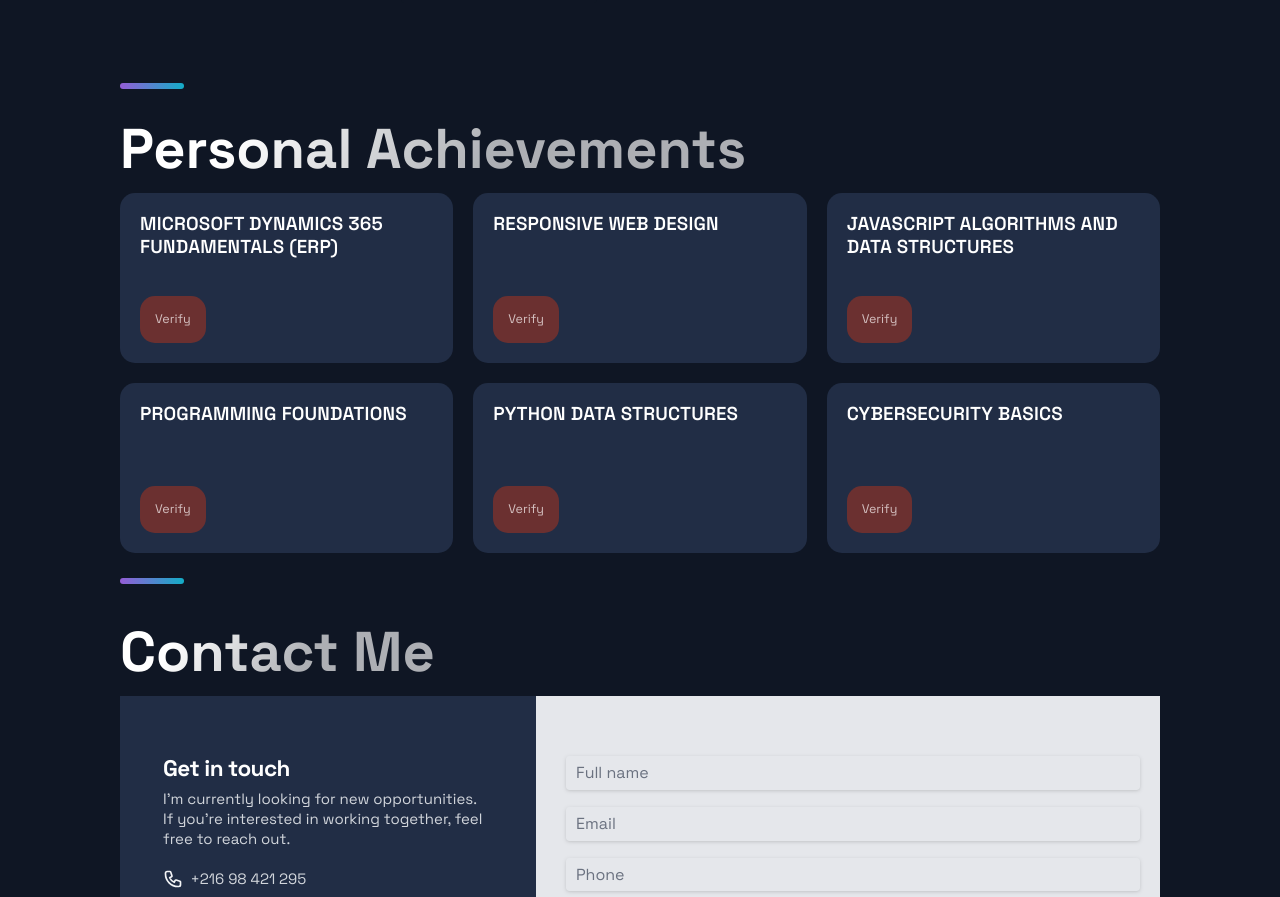
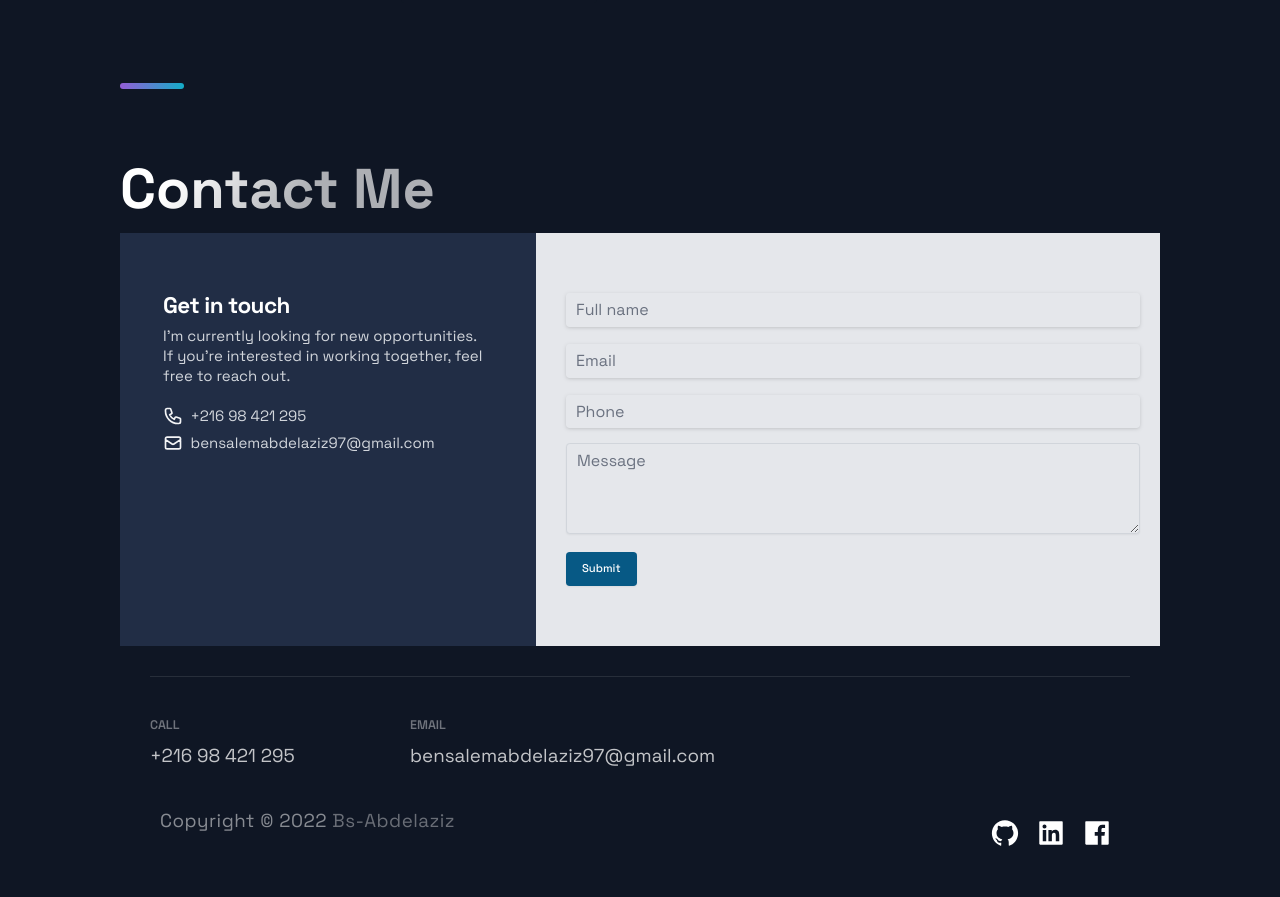
Before and after one commit to AbdelazizBs/portfolio, a Next.js app: page / in a window 1280 px wide. Shown: the part 2840-3737 px from the top of the page. Built offline with nearby package versions, Linux system fonts and the light colour scheme.

Commit message:
delete acomplishments

```diff
--- a/src/components/Acomplishments/Acomplishments.jsx
+++ b/src/components/Acomplishments/Acomplishments.jsx
@@ -1,61 +1,10 @@
 import React from 'react'
 
-import { motion } from 'framer-motion'
-import { Section, SectionDivider, SectionTitle } from '../../styles/GlobalComponents'
+import { Section} from '../../styles/GlobalComponents'
 import ContactMe from '../ContactMe'
 
-
-const data = [
-  {
-    number: 'MICROSOFT DYNAMICS 365 FUNDAMENTALS (ERP)',
-    text: 'https://portal.certiport.com/Portal/Pages/PrintTranscriptInfo.aspx?action=Cert&id=479&cvid=qEKO/7kll24Xk371lrKHVg=='
-  },
-  {
-    number: 'RESPONSIVE WEB DESIGN',
-    text: 'https://www.freecodecamp.org/certification/bassemdimassi/responsive-web-design'
-  },
-  {
-    number: 'JAVASCRIPT ALGORITHMS AND DATA STRUCTURES',
-    text: 'https://freecodecamp.org/certification/bassemdimassi/javascriptalgorithms-and-data-structures'
-  },
-  {
-    number: 'PROGRAMMING FOUNDATIONS',
-    text: 'https://www.coursera.org/account/accomplishments/verify/KA7A3733V329'
-  },
-  { number: 'PYTHON DATA STRUCTURES', text: 'https://www.coursera.org/account/accomplishments/verify/G2D698X42DEA' },
-  {
-    number: 'CYBERSECURITY BASICS',
-    text:"https://www.netacad.com/portal/letters_certificates/generate_certificate/2034458/0/1015942133"
-  }
-]
 const Acomplishments = () =>
   <Section>
-    <motion.div
-      initial={{ opacity: 0 }}
-      whileInView={{ opacity: 1 }}
-      transition={{ duration: 1.5}}
-      viewport={{once: false}}
-    >
-  <SectionTitle>Personal Achievements</SectionTitle>
-  <div
-    className='w-full grid lg:grid-cols-3 gap-8 mt-6 mb-10 lg:gap-8 md:gap-6 md:mt-5 md:grid-cols-3 sm:gap-[1.25rem] sm:mt-[1.5rem] xs:gap-6 xs:grid-cols-2'>
-    {data.map((card, index) => (
-      <div
-        className='grid grid-cols-1 grid-rows-2 gap-14 rounded-3xl bg-[#212D45] lg:h-[170px] lg:p-8 md:h-[150px] md:p-8 sm:h-[140px] xs:p-8 xs:pt-10 xs:h-[130px]'
-        key={index}>
-        <h5
-          className='font-semibold tracking-spec text-white mb-2 xl:text-3xl lg:text-2xl md:text-xl sm:text-lg xs:text-base'>{`${card.number}`}</h5>
-        <div className='grid grid-cols-4'><a
-          className='w-fit bg-[#6b3030] font-normal text-[#d4c0c0] md:py-6 md:px-6 md:text-xl xs:text-base xs:py-4 xs:px-4 align-middle rounded-3xl duration-500 hover:bg-[#801414]'
-          href={card.text} target='_blank' rel="noreferrer">
-          Verify</a></div>
-        {/* <p */}
-        {/*   className='font-normal tracking-wide text-white opacity-75 lg:text-3xl md:text-2xl sm:text-xl xs:text-lg'>{card.text}</p> */}
-      </div>
-    ))}
-  </div>
-  <SectionDivider />
-    </motion.div>
   <ContactMe />
 </Section>
 
```
